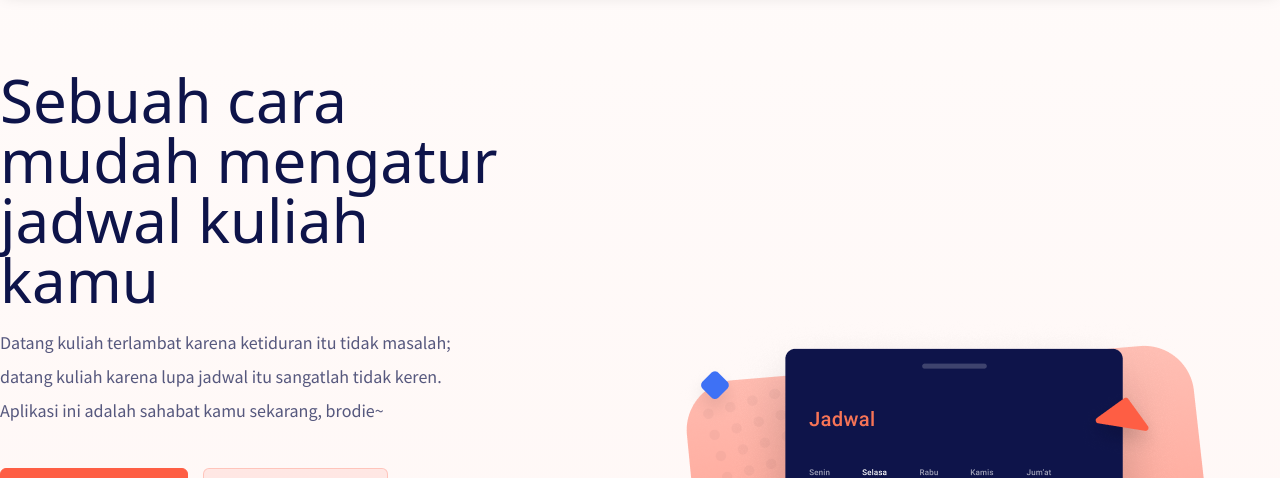
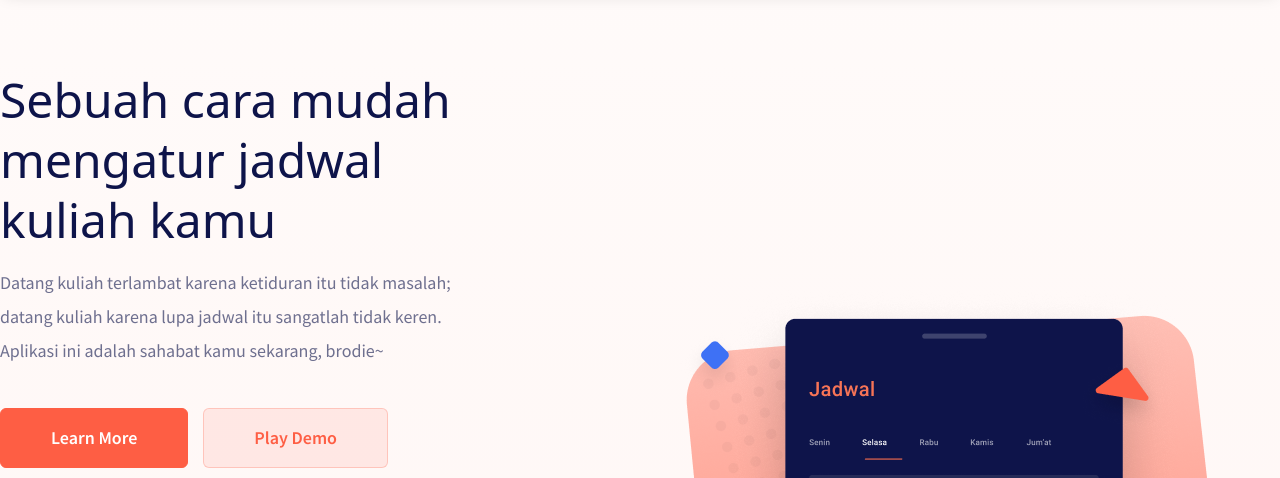
Before and after one commit to mas-yan/Zeitplan, a React (Vite) app: page / in a window 1280 px wide. Shown: the part 148-626 px from the top of the page. Built offline with nearby package versions, Linux system fonts and the light colour scheme; a web font is replaced by a local one.

Commit message:
update: Hero Component

```diff
--- a/src/compoents/hero/Hero.jsx
+++ b/src/compoents/hero/Hero.jsx
@@ -3,10 +3,11 @@ import CarrdCarousel from './CardCarousel'
 
 export default function Hero({addH}) {
     return (
+      <section>
         <div className={`flex relative flex-col-reverse lg:flex-row mt-12 lg:mt-20 ${addH}`}>
           <div className="lg:w-1/2 ">
-            <p className=" items-center justify-center md:text-center lg:text-left font-patua font-normal text-4xl md:text-5xl md:w-12/12 lg:text-6xl lg:w-10/12 2xl:w-9/12 leading:[20px] md:leading-[60px] text-dark-500">Sebuah cara mudah mengatur jadwal kuliah kamu</p>
-            <div className='font-sans md:w-12/12 2xl:w-3/5 md:text-center lg:text-left mt-4 leading-[24px] md:leading-[34px] text-[0.85rem] md:font-normal md:text-lg text-dark-500 text-opacity-70'>
+            <p className="items-center justify-center md:text-center lg:text-left font-patua font-normal text-4xl md:text-5xl md:w-12/12 lg:w-9/12 2xl:w-7/12 leading:[20px] md:leading-[60px] text-dark-500">Sebuah cara mudah mengatur jadwal kuliah kamu</p>
+            <div className='font-sans md:w-12/12 2xl:w-3/5 md:text-center lg:text-left mt-4 leading-[24px] md:leading-[34px] text-[0.85rem] md:text-lg md:font-normal  text-dark-500 text-opacity-60'>
               <p>Datang kuliah terlambat karena ketiduran itu tidak masalah;  </p>
               <p>datang kuliah karena lupa jadwal itu sangatlah tidak keren.</p>
               <p>Aplikasi ini adalah sahabat kamu sekarang, brodie~</p>
@@ -23,5 +24,6 @@ export default function Hero({addH}) {
             <img src="group 11.png" alt="" />
           </div>
         </div>
+      </section>
     )
 }
```
